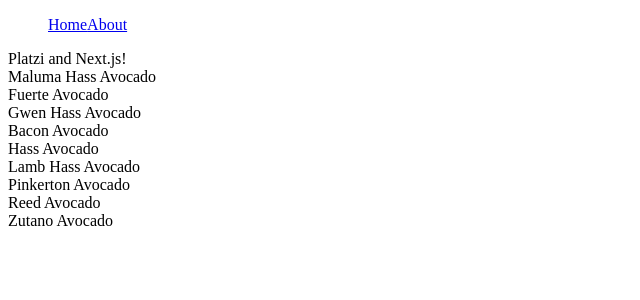
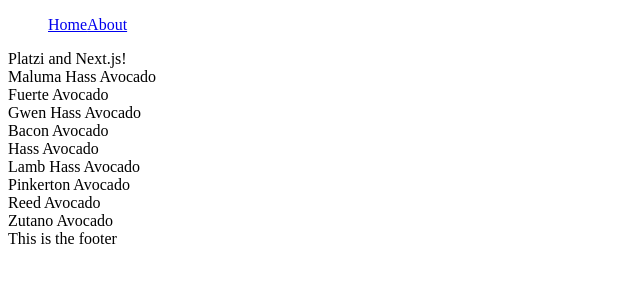
Before and after one commit to brenfondeadora/platzi-nextjs, a Next.js app: page / in a window 1280 px wide. Shown: the top 300 px of the page, without its empty margins (0-640 px from the left). Built offline with nearby package versions, Linux system fonts and the light colour scheme.

Commit message:
feat: extend app

```diff
--- /dev/null
+++ b/components/Layout/Layout.tsx
@@ -0,0 +1,14 @@
+import React from 'react'
+import Navbar from 'components/Navbar/Navbar'
+
+const Layout: React.FC = ({ children }) => {
+  return (
+    <div>
+      <Navbar />
+      {children}
+      <footer>This is the footer</footer>
+    </div>
+  )
+}
+
+export default Layout
--- /dev/null
+++ b/pages/_app.tsx
@@ -0,0 +1,12 @@
+import { AppProps } from 'next/app'
+import Layout from 'components/Layout/Layout'
+
+function MyApp({ Component, pageProps }: AppProps): JSX.Element {
+  return (
+    <Layout>
+      <Component {...pageProps} />
+    </Layout>
+  )
+}
+
+export default MyApp
--- a/pages/about/index.tsx
+++ b/pages/about/index.tsx
@@ -1,10 +1,8 @@
 import React from 'react'
-import Navbar from '../../components/Navbar/Navbar'
 
 const AboutPage = () => {
   return (
     <section>
-      <Navbar />
       <h1>Sobre los aguacates</h1>
     </section>
   )
--- a/pages/index.tsx
+++ b/pages/index.tsx
@@ -1,5 +1,4 @@
 import React, { useEffect, useState } from 'react'
-import Navbar from '../components/Navbar/Navbar'
 
 const HomePage = () => {
   const [productList, setProductList] = useState([])
@@ -15,7 +14,6 @@
 
   return (
     <div>
-      <Navbar />
       <div>Platzi and Next.js!</div>
       {productList.map((product: TProduct) => (
         <div key={product.id}>{product.name}</div>
```
